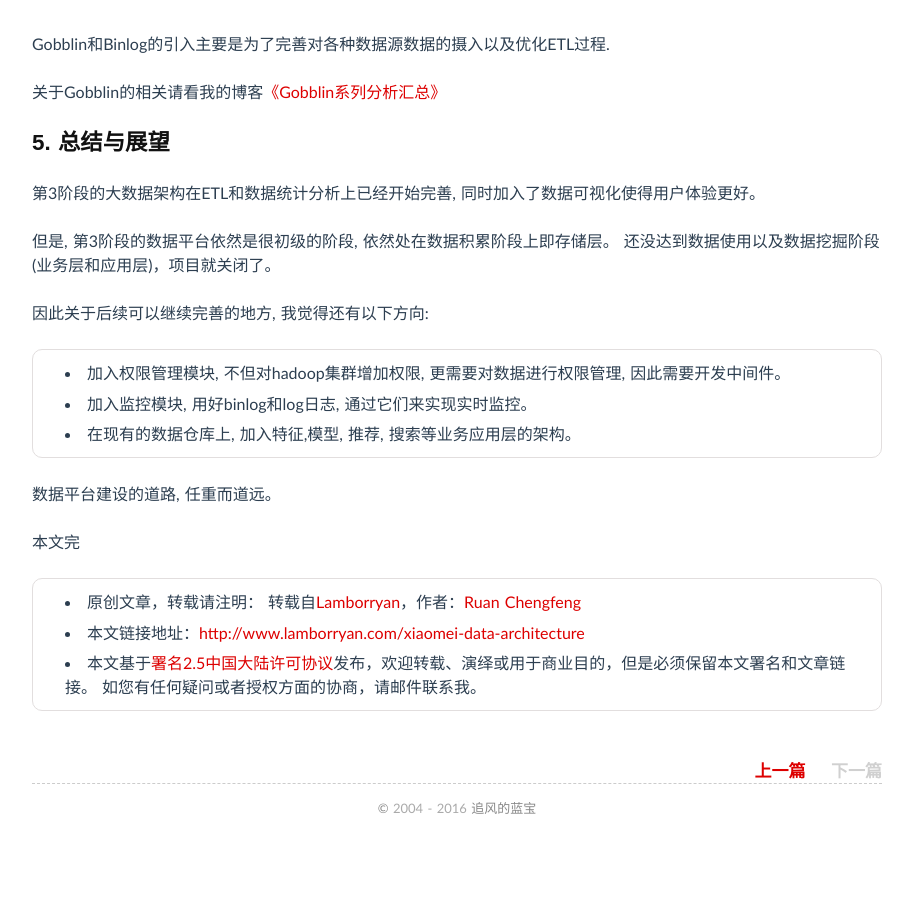
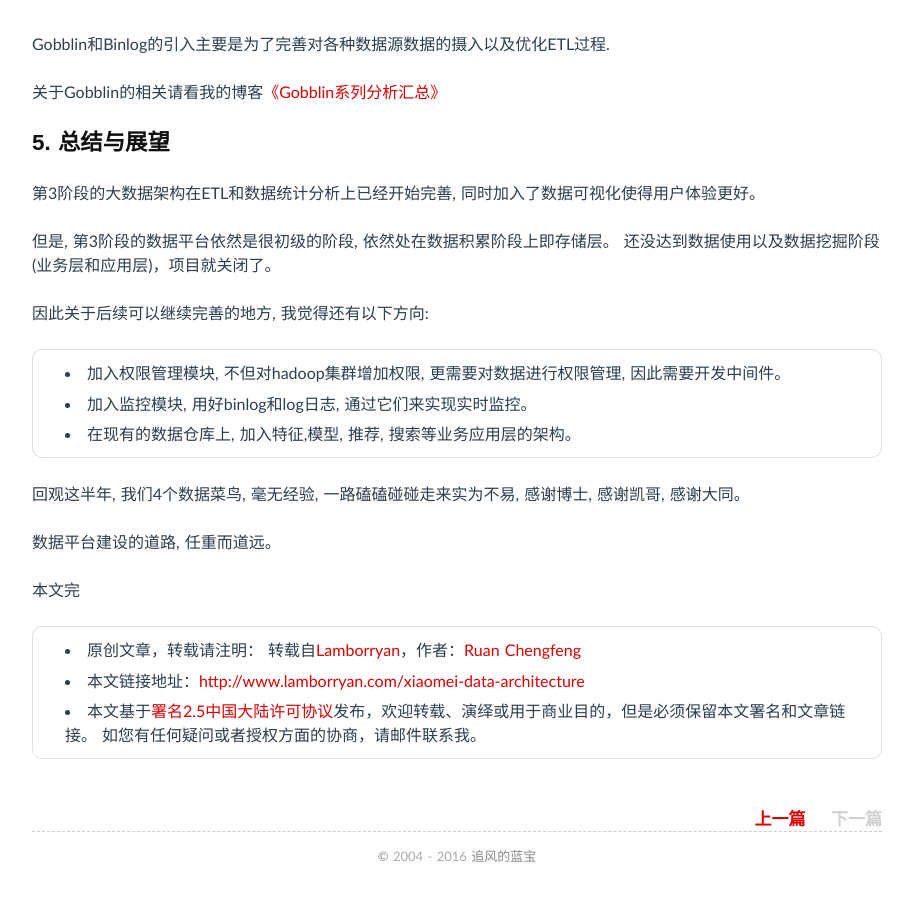
Before and after one commit to luyee/lamborryan.github.io, a Jekyll site: the page built from _posts/2016/2016-04-11-xiaomei-data-architecture.md, in a window 1280 px wide and 900 px high, scrolled down 6051 px. Shown: the whole window, without its empty margins (183-1096 px from the left). Built offline with Jekyll 4.4.1, drawn with Linux system fonts in a browser that asks for light colours; comment, search, counter and statistics services are not loaded; before the commit the page ends 6903 px from its top, so only the background shows below that.

Commit message:
no message

```diff
--- a/_posts/2016/2016-04-11-xiaomei-data-architecture.md
+++ b/_posts/2016/2016-04-11-xiaomei-data-architecture.md
@@ -162,6 +162,8 @@ Gobblin和Binlog的引入主要是为了完善对各种数据源数据的摄入
 * 在现有的数据仓库上, 加入特征,模型, 推荐, 搜索等业务应用层的架构。
 
 
+回观这半年, 我们4个数据菜鸟, 毫无经验, 一路磕磕碰碰走来实为不易, 感谢博士, 感谢凯哥, 感谢大同。
+
 数据平台建设的道路, 任重而道远。
 
 本文完
```
